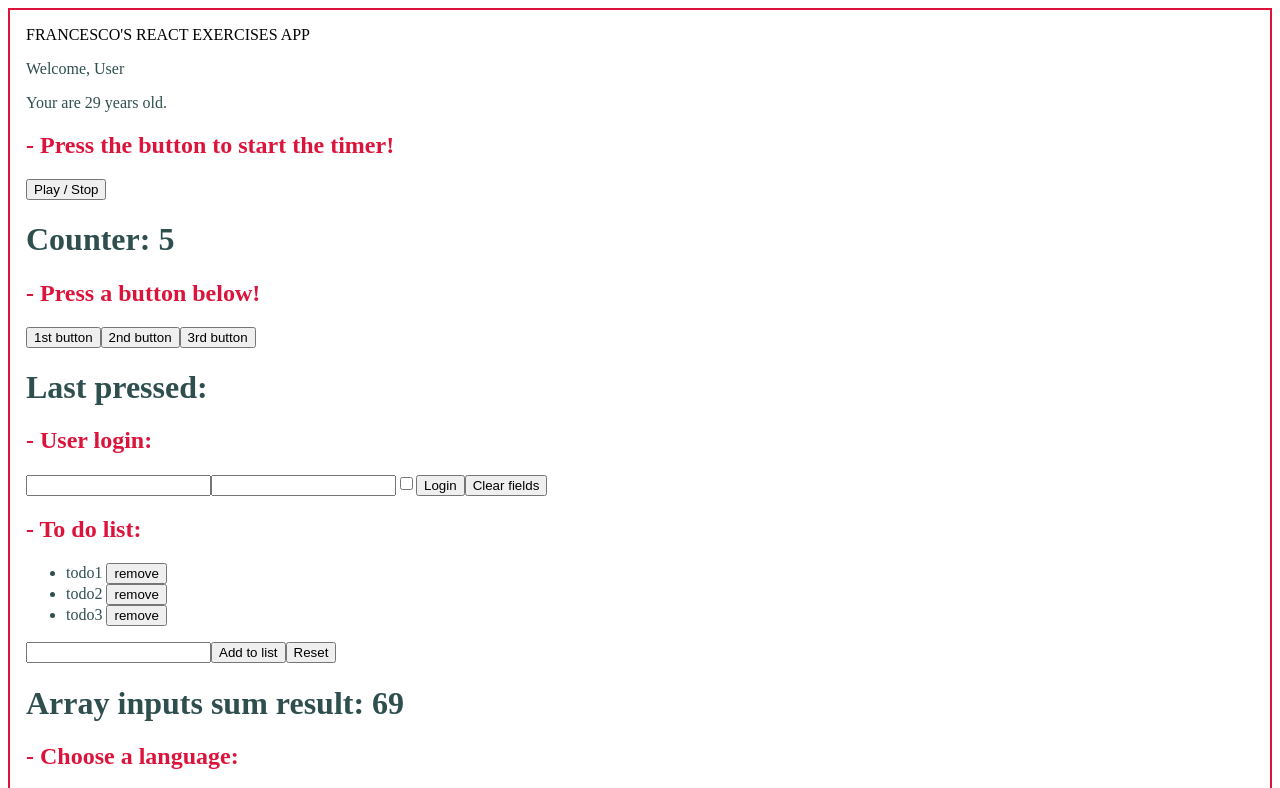
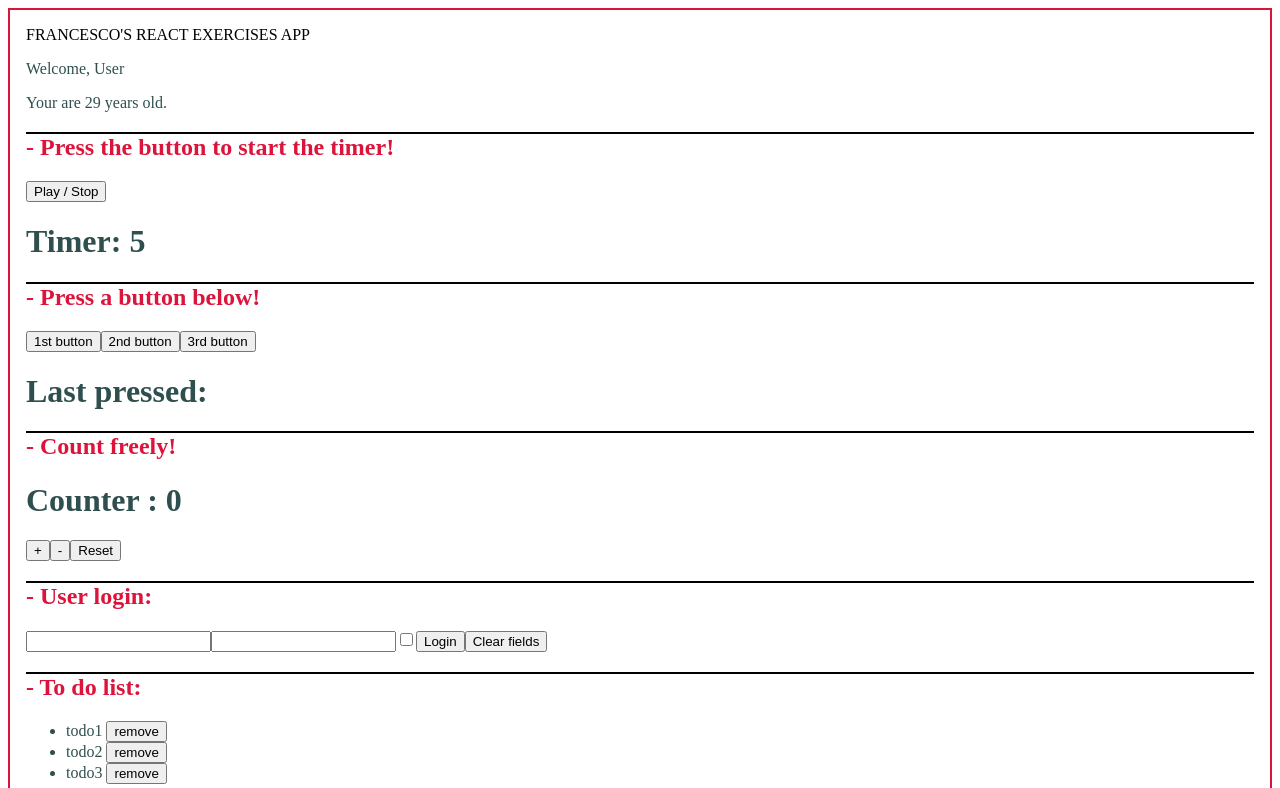
Before and after one commit to Francxmf/dhreactexercises, a React (Create React App) app: page / in a window 1280 px wide. Shown: the top 788 px of the page. Built offline with nearby package versions, Linux system fonts and the light colour scheme.

Commit message:
Completion of the exercise Custom hooks 1

```diff
--- a/src/App.js
+++ b/src/App.js
@@ -2,13 +2,13 @@ import React from "react";
 import { Welcome } from "./Welcome";
 import { Container } from "./Container";
 import { Counter } from "./Counter";
+import { ClickCounter } from "./ClickCounter";
 import { ClickTracker } from "./ClickTracker";
 import { Login } from "./Login";
 import { ToDoList } from "./ToDoList";
 import { Sum } from "./Sum";
 import { DisplayLanguage } from "./DisplayLanguage";
 import { LanguageContext } from "./LanguageContext";
-import { GithubUser } from "./GithubUser";
 import { GithubUserlist } from "./GithubUserlist";
 
 
@@ -40,6 +40,7 @@ export class App extends React.Component{
           {this.state.count && <Counter />}
 
           <ClickTracker />
+          <ClickCounter initialValue={0} />
           <Login passwordFunction = {this.onLogin}/>
 
           <ToDoList render={(items, del) => {
--- a/src/ClickCounter.js
+++ b/src/ClickCounter.js
@@ -1,13 +1,10 @@
 import React, { useState, useEffect } from "react";
 import { CounterDisplay } from "./CounterDisplay";
+import { UseCounter } from "./UseCounter";
 
 
 export function ClickCounter({initialValue}){
-    const [counter, setCounter ] = useState(initialValue)
-
-    function IncrementHandler(){
-      setCounter(num => num + 1)
-    }
+  const {counter, IncrementHandler, DecrementHandler, ResetHandler }=UseCounter(initialValue)
 
     function onCounterChange(){
       console.log(`Counter currently amounts to: ${counter}`)
@@ -17,9 +14,11 @@ export function ClickCounter({initialValue}){
 
     return (
       <div>
-        <h2>- Add one and see the counter rise! </h2>
-        <button onClick={IncrementHandler}>Add one</button>
+        <h2>- Count freely! </h2>
         <CounterDisplay onscreenCounter= {counter} />
+        <button onClick={IncrementHandler}> + </button>
+        <button onClick={DecrementHandler}> - </button>
+        <button onClick={ResetHandler}>Reset</button>
       </div>
-    )
+    );
 };
--- a/src/Counter.js
+++ b/src/Counter.js
@@ -11,5 +11,5 @@ export function Counter(){
   }
 
   useEffect(setAll, [])
-  return <h1>Counter: {counter} </h1>
+  return <h1>Timer: {counter} </h1>
 }
--- /dev/null
+++ b/src/UseCounter.js
@@ -0,0 +1,25 @@
+import { useState } from "react";
+
+ export function UseCounter(initialValue){
+     const [counter, setCounter] = useState(initialValue);
+
+     function IncrementHandler() {
+       setCounter((num) => num + 1);
+     }
+     function DecrementHandler(){
+         setCounter((num)=> num -1)
+     }
+     function ResetHandler(){
+         setCounter(initialValue)
+     }
+     function onCounterChange() {
+       console.log(`current result: ${counter}`);
+     }
+     return {
+         counter,
+         DecrementHandler,
+         IncrementHandler,
+         ResetHandler,
+         onCounterChange,
+     }
+ }
--- a/src/index.css
+++ b/src/index.css
@@ -10,6 +10,7 @@ h1,li {
 
 h2,h3 {
     color: crimson;
+    border-top: 2px solid black;
 }
 
 button:active {
```
